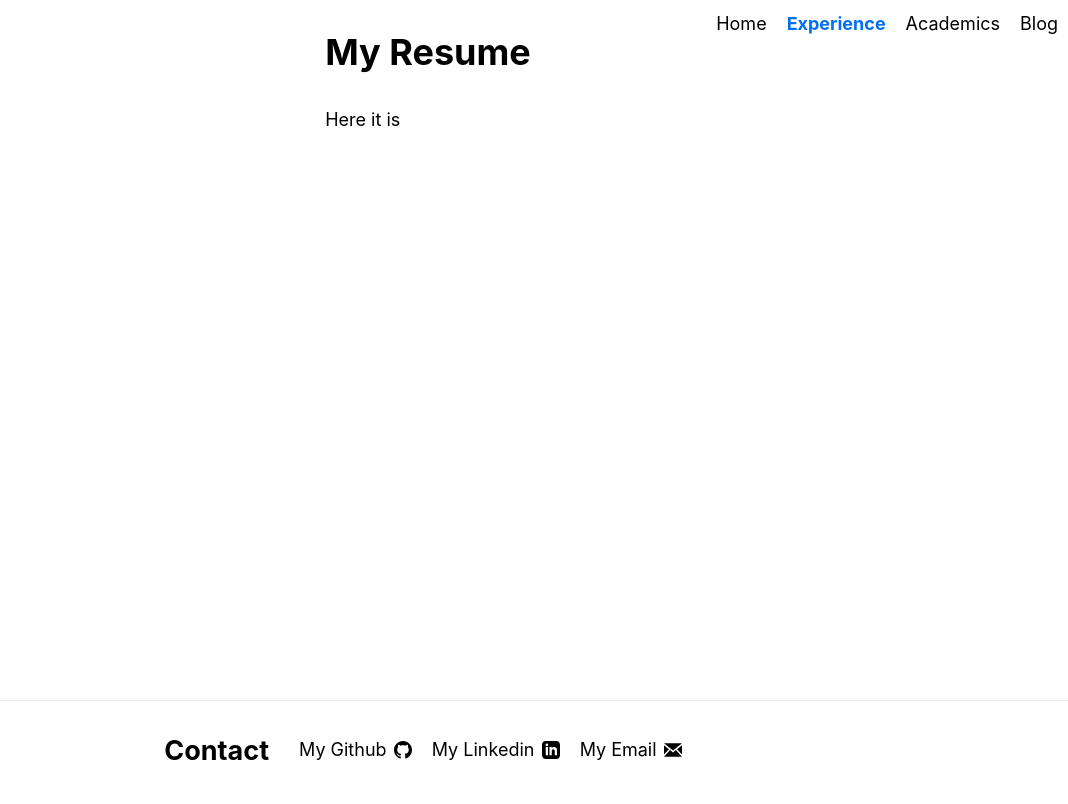
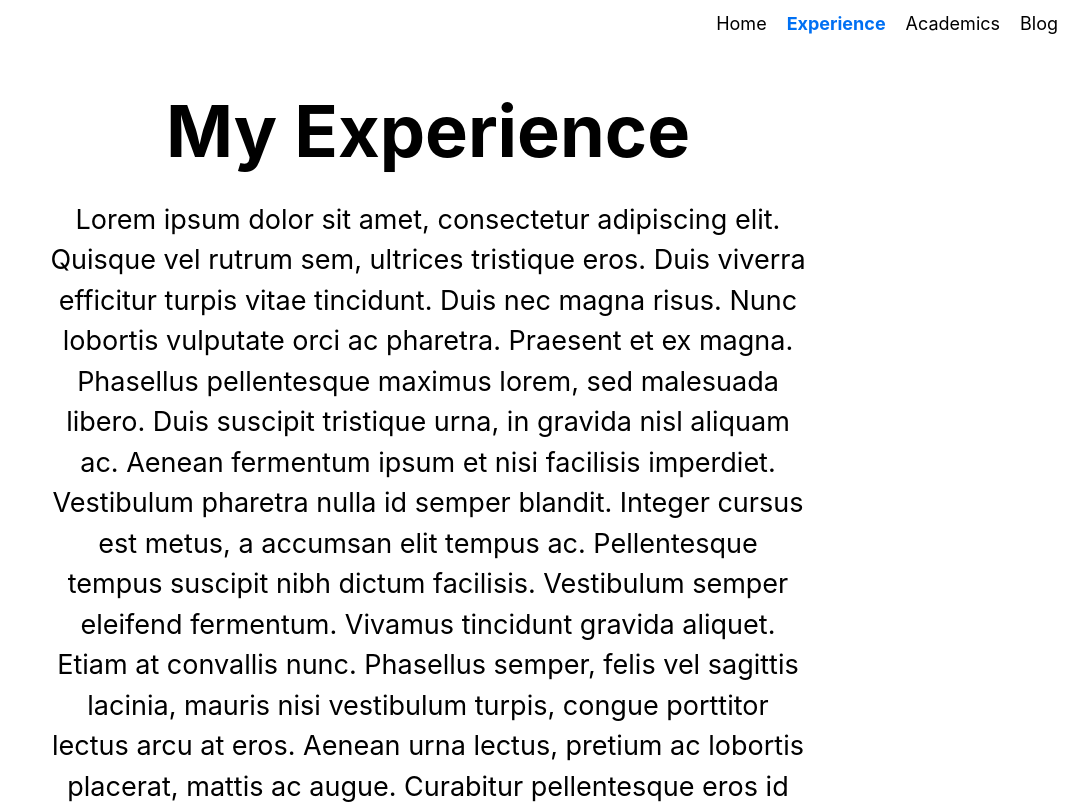
Before and after one commit to ZenghaoWang/personal_website, a Next.js app: page /experience in a window 1280 px wide. Shown: the top 804 px of the page, without its empty margins (212-1280 px from the left). Built offline with nearby package versions, Linux system fonts and the light colour scheme.

Commit message:
Sticky footer

```diff
--- a/components/BlogPostListing/BlogPostListing.module.scss
+++ b/components/BlogPostListing/BlogPostListing.module.scss
@@ -1,10 +1,11 @@
+@use '../../styles/colors';
 .title {
   margin-bottom: 0px;
 }
 .date {
   margin-top: 0px;
   margin-bottom: 0px;
-  color: green;
+  color: colors.$secondary_color;
 }
 
 .description {
--- a/components/Footer/Footer.module.scss
+++ b/components/Footer/Footer.module.scss
@@ -5,8 +5,6 @@
   display: flex;
   justify-content: center;
   align-items: center;
-  position: fixed;
-  bottom: 0;
   flex-shrink: 0;
 
   .footerHeader {
--- a/components/Layout/Layout.module.scss
+++ b/components/Layout/Layout.module.scss
@@ -2,8 +2,14 @@
   min-height: 100vh;
   padding: 0 0.5rem;
   display: flex;
+  flex: 1;
   flex-direction: column;
   // Uncomment to start content in middle of screen
-  // justify-content: center;
+  justify-content: center;
   align-items: center;
 }
+
+.footer {
+  padding: 0px 0px;
+  margin-top: auto;
+}
--- a/components/Layout/Layout.tsx
+++ b/components/Layout/Layout.tsx
@@ -8,7 +8,9 @@ const Layout: React.FC = ({ children }) => {
       <Navbar />
       <div className={styles.container}>
         {children}
-        <Footer />
+        <div className={styles.footer}>
+          <Footer />
+        </div>
       </div>
     </div>
   );
--- a/components/Navbar/NavLink/NavLink.module.scss
+++ b/components/Navbar/NavLink/NavLink.module.scss
@@ -1,5 +1,6 @@
+@use '../../../styles/colors';
 .active {
-  color: #0070f3;
+  color: colors.$secondary_color;
   font-weight: bold;
 }
 .inactive {
--- a/pages/experience.tsx
+++ b/pages/experience.tsx
@@ -1,16 +1,40 @@
+import styles from "../styles/Home.module.scss";
 const experience: React.FC = () => {
   return (
-    <div>
-      <h1>My Resume</h1>
+    <main className={styles.main}>
+      <h1 className={styles.title}>My Experience</h1>
+      <p className={styles.description}>
+        Lorem ipsum dolor sit amet, consectetur adipiscing elit. Quisque vel
+        rutrum sem, ultrices tristique eros. Duis viverra efficitur turpis vitae
+        tincidunt. Duis nec magna risus. Nunc lobortis vulputate orci ac
+        pharetra. Praesent et ex magna. Phasellus pellentesque maximus lorem,
+        sed malesuada libero. Duis suscipit tristique urna, in gravida nisl
+        aliquam ac. Aenean fermentum ipsum et nisi facilisis imperdiet.
+        Vestibulum pharetra nulla id semper blandit. Integer cursus est metus, a
+        accumsan elit tempus ac. Pellentesque tempus suscipit nibh dictum
+        facilisis. Vestibulum semper eleifend fermentum. Vivamus tincidunt
+        gravida aliquet. Etiam at convallis nunc. Phasellus semper, felis vel
+        sagittis lacinia, mauris nisi vestibulum turpis, congue porttitor lectus
+        arcu at eros. Aenean urna lectus, pretium ac lobortis placerat, mattis
+        ac augue. Curabitur pellentesque eros id ultrices tempus. Nunc libero
+        dolor, dapibus nec tincidunt ut, dignissim vitae massa. Pellentesque
+        malesuada elit sapien, et congue sem volutpat vel. Praesent elementum
+        venenatis congue. Vestibulum quis pellentesque nunc, at egestas dui.
+        Nullam in elit scelerisque, rutrum est a, sagittis mi. Ut iaculis massa
+        id suscipit tincidunt. Duis molestie facilisis enim at elementum. Nullam
+        bibendum dui mi, sit amet semper risu
+      </p>
+      <h2>My Resume</h2>
       <p>
+        In case you want a hard-copy of my resume,{" "}
         <a
           href="https://github.com/ZenghaoWang/MyResume/blob/master/resume.pdf"
           target="_blank"
         >
-          Here it is
+          here it is.
         </a>
       </p>
-    </div>
+    </main>
   );
 };
 
--- a/styles/Home.module.scss
+++ b/styles/Home.module.scss
@@ -1,3 +1,4 @@
+@use './colors';
 .main {
   padding: 5rem 0;
   flex: 1;
@@ -8,7 +9,7 @@
 }
 
 .title a {
-  color: #0070f3;
+  color: colors.$secondary_color;
   text-decoration: none;
 }
 
@@ -32,6 +33,8 @@
 .description {
   line-height: 1.5;
   font-size: 1.5rem;
+  padding-left: 20%;
+  padding-right: 20%;
 }
 
 .code {
@@ -67,8 +70,8 @@
 .card:hover,
 .card:focus,
 .card:active {
-  color: #0070f3;
-  border-color: #0070f3;
+  color: colors.$secondary_color;
+  border-color: colors.$secondary_color;
 }
 
 .card h3 {
--- /dev/null
+++ b/styles/_colors.scss
@@ -0,0 +1 @@
+$secondary_color: #0070f3;
--- a/styles/globals.scss
+++ b/styles/globals.scss
@@ -1,3 +1,4 @@
+@use 'colors';
 html,
 body {
   padding: 0;
@@ -10,7 +11,7 @@ body {
 }
 
 .highlight-blue {
-  color: #0070f3;
+  color: colors.$secondary_color;
 }
 
 * {
```
Also changed, not shown: components/BlogPostListing/BlogPostListing.tsx (+9 -7 lines), pages/academics.tsx (+9 -1 lines), pages/index.tsx (+21 -0 lines).
